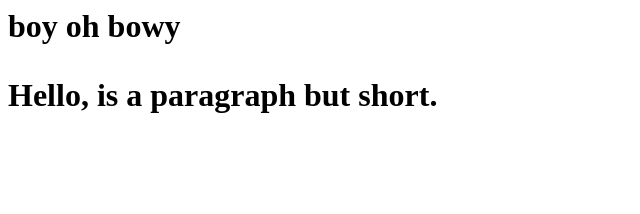
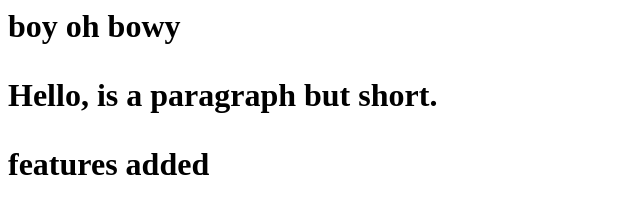
Before and after one commit to OceanNegi/maiden, a plain HTML site: page index.html in a window 1280 px wide. Shown: the whole page, without its empty margins (0-640 px from the left). Drawn offline with Linux system fonts and the light colour scheme.

Commit message:
features

```diff
--- a/index.html
+++ b/index.html
@@ -2,4 +2,5 @@
 <title>bruh</title>
 <h1>boy oh bowy<h1>
 <p>Hello, is a paragraph but short.</p>
+<p>features added</p>
 </html>
```
